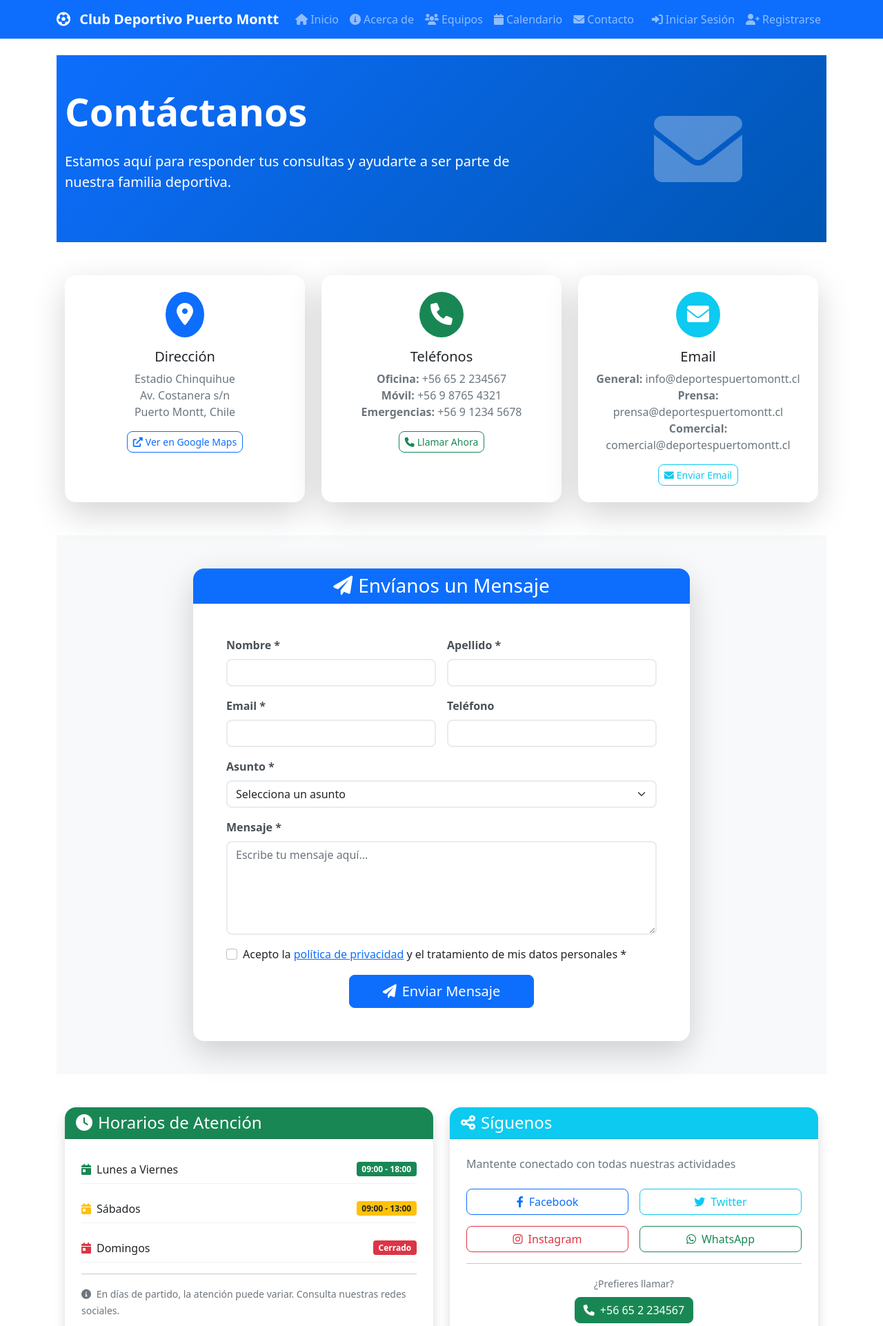
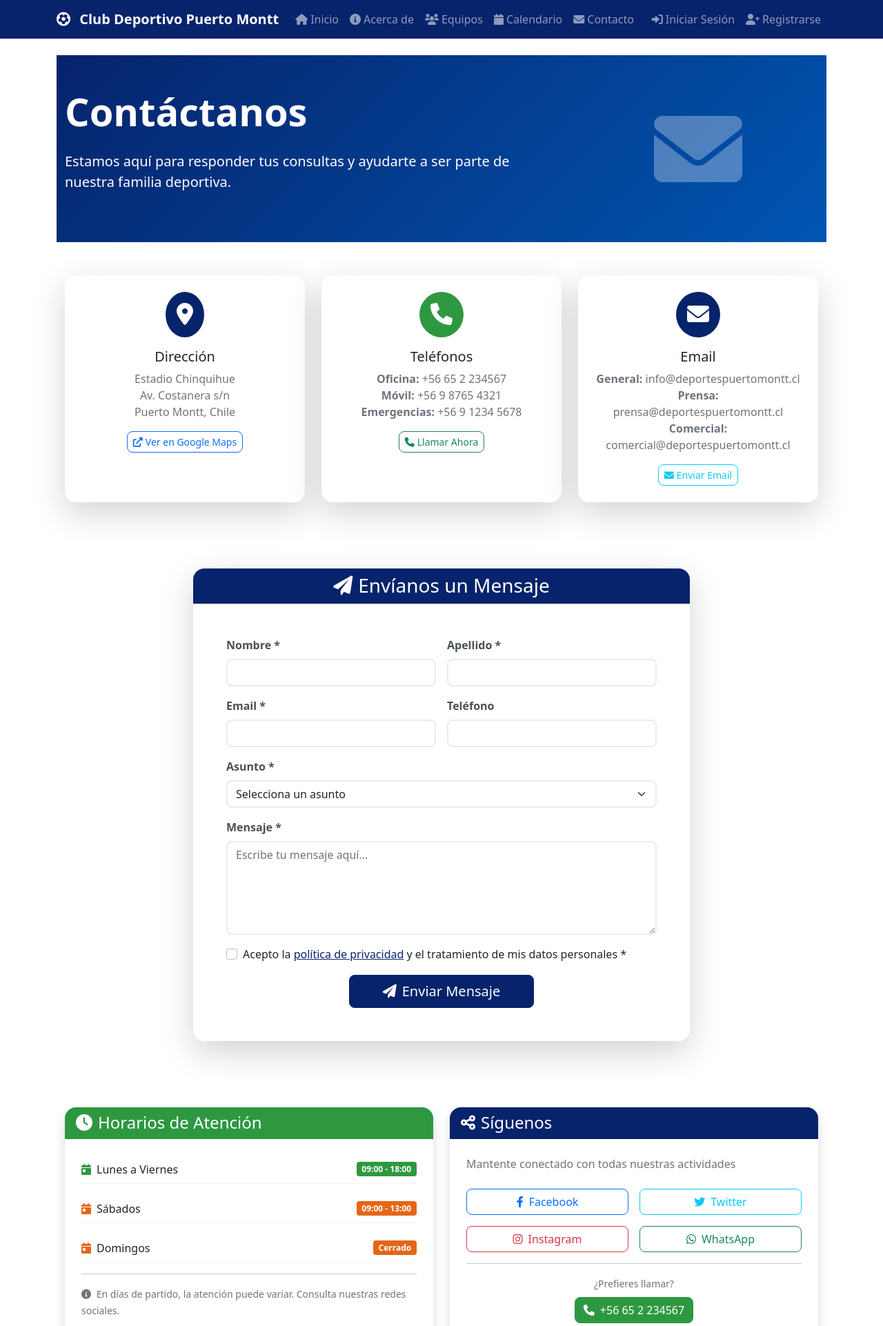
Before and after one commit to Desarrollo-SurPM/CEBPM, a Django app: page /contacto/ in a window 1280 px wide. Shown: the top 1922 px of the page at 69% size. Run offline with Django 5.2, Linux system fonts and the light colour scheme.

Commit message:
style(theme): update color scheme to new brand colors

```diff
--- /dev/null
+++ b/static/css/custom-colors.css
@@ -0,0 +1,228 @@
+/* Paleta de colores personalizada para Club Deportes Puerto Montt */
+/* Azul Marino: #06236B, Verde Oscuro: #13623D, Verde Claro: #2E9841, Naranja: #E46618, Blanco: #FFFFFF */
+
+:root {
+    --bs-primary: #06236B;
+    --bs-primary-rgb: 6, 35, 107;
+    --bs-secondary: #13623D;
+    --bs-secondary-rgb: 19, 98, 61;
+    --bs-success: #2E9841;
+    --bs-success-rgb: 46, 152, 65;
+    --bs-warning: #E46618;
+    --bs-warning-rgb: 228, 102, 24;
+    --bs-info: #06236B;
+    --bs-info-rgb: 6, 35, 107;
+    --bs-danger: #E46618;
+    --bs-danger-rgb: 228, 102, 24;
+    --bs-light: #FFFFFF;
+    --bs-light-rgb: 255, 255, 255;
+    --bs-dark: #06236B;
+    --bs-dark-rgb: 6, 35, 107;
+}
+
+/* Colores de fondo */
+.bg-primary {
+    background-color: #06236B !important;
+}
+
+.bg-secondary {
+    background-color: #13623D !important;
+}
+
+.bg-success {
+    background-color: #2E9841 !important;
+}
+
+.bg-warning {
+    background-color: #E46618 !important;
+}
+
+.bg-info {
+    background-color: #06236B !important;
+}
+
+.bg-danger {
+    background-color: #E46618 !important;
+}
+
+.bg-light {
+    background-color: #FFFFFF !important;
+}
+
+.bg-dark {
+    background-color: #06236B !important;
+}
+
+/* Colores de texto */
+.text-primary {
+    color: #06236B !important;
+}
+
+.text-secondary {
+    color: #13623D !important;
+}
+
+.text-success {
+    color: #2E9841 !important;
+}
+
+.text-warning {
+    color: #E46618 !important;
+}
+
+.text-info {
+    color: #06236B !important;
+}
+
+.text-danger {
+    color: #E46618 !important;
+}
+
+.text-light {
+    color: #FFFFFF !important;
+}
+
+.text-dark {
+    color: #06236B !important;
+}
+
+/* Botones */
+.btn-primary {
+    background-color: #06236B;
+    border-color: #06236B;
+}
+
+.btn-primary:hover {
+    background-color: #041a52;
+    border-color: #041a52;
+}
+
+.btn-secondary {
+    background-color: #13623D;
+    border-color: #13623D;
+}
+
+.btn-secondary:hover {
+    background-color: #0f4d30;
+    border-color: #0f4d30;
+}
+
+.btn-success {
+    background-color: #2E9841;
+    border-color: #2E9841;
+}
+
+.btn-success:hover {
+    background-color: #267a36;
+    border-color: #267a36;
+}
+
+.btn-warning {
+    background-color: #E46618;
+    border-color: #E46618;
+    color: #FFFFFF;
+}
+
+.btn-warning:hover {
+    background-color: #c55614;
+    border-color: #c55614;
+    color: #FFFFFF;
+}
+
+.btn-info {
+    background-color: #06236B;
+    border-color: #06236B;
+}
+
+.btn-info:hover {
+    background-color: #041a52;
+    border-color: #041a52;
+}
+
+.btn-danger {
+    background-color: #E46618;
+    border-color: #E46618;
+}
+
+.btn-danger:hover {
+    background-color: #c55614;
+    border-color: #c55614;
+}
+
+/* Badges */
+.badge.bg-primary {
+    background-color: #06236B !important;
+}
+
+.badge.bg-secondary {
+    background-color: #13623D !important;
+}
+
+.badge.bg-success {
+    background-color: #2E9841 !important;
+}
+
+.badge.bg-warning {
+    background-color: #E46618 !important;
+    color: #FFFFFF !important;
+}
+
+.badge.bg-info {
+    background-color: #06236B !important;
+}
+
+.badge.bg-danger {
+    background-color: #E46618 !important;
+}
+
+/* Enlaces */
+a {
+    color: #06236B;
+}
+
+a:hover {
+    color: #041a52;
+}
+
+/* Gradientes personalizados */
+.gradient-primary {
+    background: linear-gradient(135deg, #06236B 0%, #13623D 100%);
+}
+
+.gradient-success {
+    background: linear-gradient(135deg, #2E9841 0%, #13623D 100%);
+}
+
+.gradient-warning {
+    background: linear-gradient(135deg, #E46618 0%, #06236B 100%);
+}
+
+/* Bordes */
+.border-primary {
+    border-color: #06236B !important;
+}
+
+.border-secondary {
+    border-color: #13623D !important;
+}
+
+.border-success {
+    border-color: #2E9841 !important;
+}
+
+.border-warning {
+    border-color: #E46618 !important;
+}
+
+/* Sombras personalizadas */
+.shadow-primary {
+    box-shadow: 0 0.5rem 1rem rgba(6, 35, 107, 0.15) !important;
+}
+
+.shadow-success {
+    box-shadow: 0 0.5rem 1rem rgba(46, 152, 65, 0.15) !important;
+}
+
+.shadow-warning {
+    box-shadow: 0 0.5rem 1rem rgba(228, 102, 24, 0.15) !important;
+}
--- a/static/css/forms.css
+++ b/static/css/forms.css
@@ -8,8 +8,8 @@
 }
 
 .form-control:focus, .form-select:focus {
-    border-color: #0d6efd;
-    box-shadow: 0 0 0 0.2rem rgba(13, 110, 253, 0.25);
+    border-color: #06236B;
+    box-shadow: 0 0 0 0.2rem rgba(6, 35, 107, 0.25);
 }
 
 /* Etiquetas de formulario */
@@ -45,7 +45,7 @@
 
 /* Campos con errores */
 .form-control.is-invalid, .form-select.is-invalid {
-    border-color: #dc3545;
+    border-color: #E46618;
 }
 
 /* Botones */
@@ -124,7 +124,7 @@ footer {
 
 /* Utilidades */
 .text-gradient {
-    background: linear-gradient(45deg, #0d6efd, #6610f2);
+    background: linear-gradient(45deg, #06236B, #13623D);
     -webkit-background-clip: text;
     -webkit-text-fill-color: transparent;
     background-clip: text;
--- a/templates/base.html
+++ b/templates/base.html
@@ -8,6 +8,7 @@
     <link href="https://cdnjs.cloudflare.com/ajax/libs/font-awesome/6.0.0/css/all.min.css" rel="stylesheet">
     {% load static %}
     <link href="{% static 'css/forms.css' %}" rel="stylesheet">
+    <link href="{% static 'css/custom-colors.css' %}" rel="stylesheet">
     {% block extra_css %}{% endblock %}
 </head>
 <body>
--- a/templates/pages/about.html
+++ b/templates/pages/about.html
@@ -161,7 +161,7 @@
 
 <style>
 .hero-section {
-    background: linear-gradient(135deg, var(--bs-primary) 0%, #0056b3 100%);
+    background: linear-gradient(135deg, #06236B 0%, #13623D 100%);
 }
 
 .card {
--- a/templates/pages/schedule.html
+++ b/templates/pages/schedule.html
@@ -325,7 +325,7 @@
 
 <style>
 .hero-section {
-    background: linear-gradient(135deg, var(--bs-primary) 0%, #0056b3 100%);
+    background: linear-gradient(135deg, #06236B 0%, #13623D 100%);
 }
 
 .match-card, .event-card {
--- a/templates/pages/sponsors.html
+++ b/templates/pages/sponsors.html
@@ -381,7 +381,7 @@
 
 <style>
 .hero-section {
-    background: linear-gradient(135deg, var(--bs-primary) 0%, #0056b3 100%);
+    background: linear-gradient(135deg, #06236B 0%, #13623D 100%);
 }
 
 .sponsor-card, .collaborator-card, .testimonial-card, .main-sponsor-card {
--- a/templates/pages/teams.html
+++ b/templates/pages/teams.html
@@ -247,7 +247,7 @@
 
 <style>
 .hero-section {
-    background: linear-gradient(135deg, var(--bs-primary) 0%, #0056b3 100%);
+    background: linear-gradient(135deg, #06236B 0%, #13623D 100%);
 }
 
 .card {
```
Also changed, not shown: templates/guardian/base_guardian.html (+7 -7 lines), templates/pages/landing.html (+5 -5 lines).
